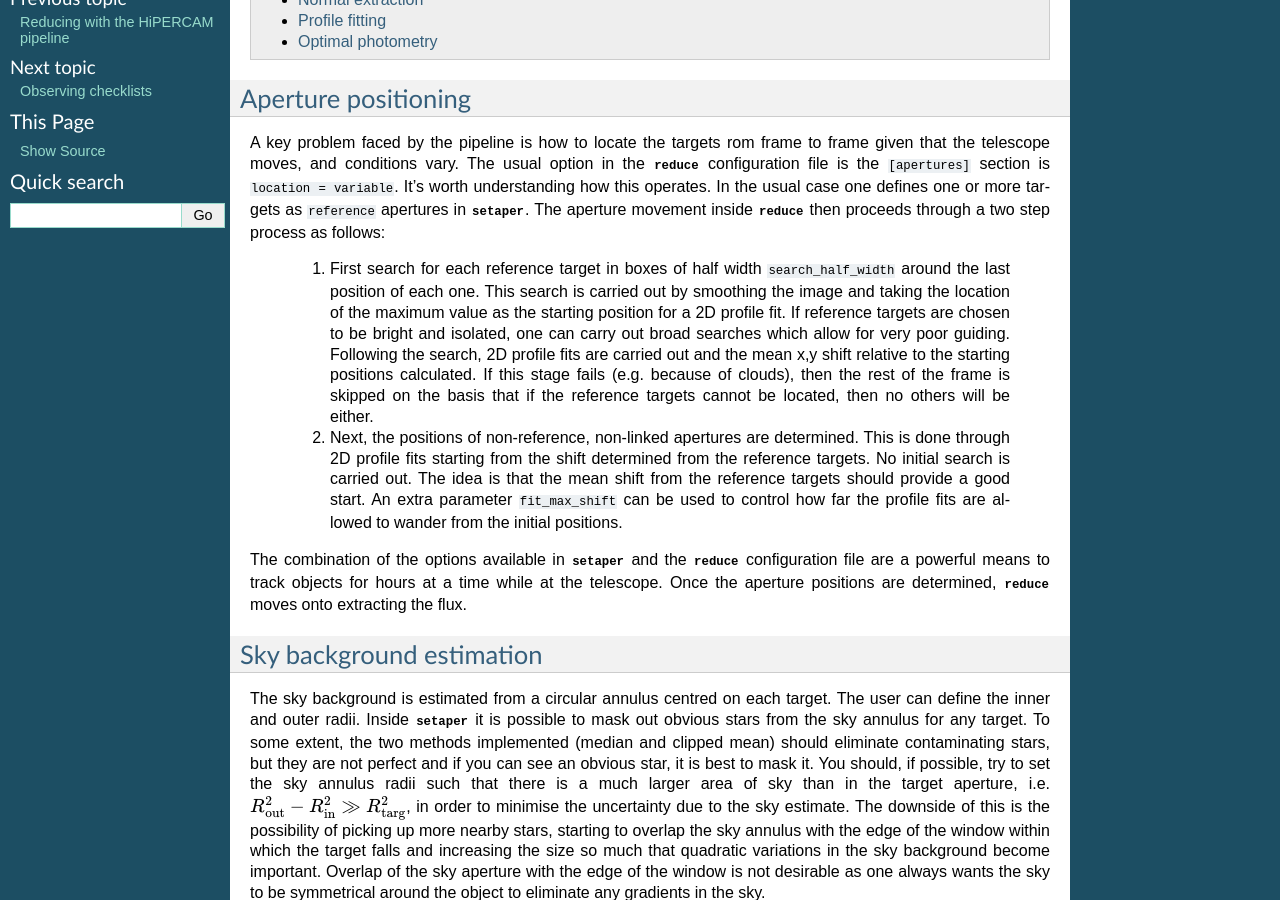
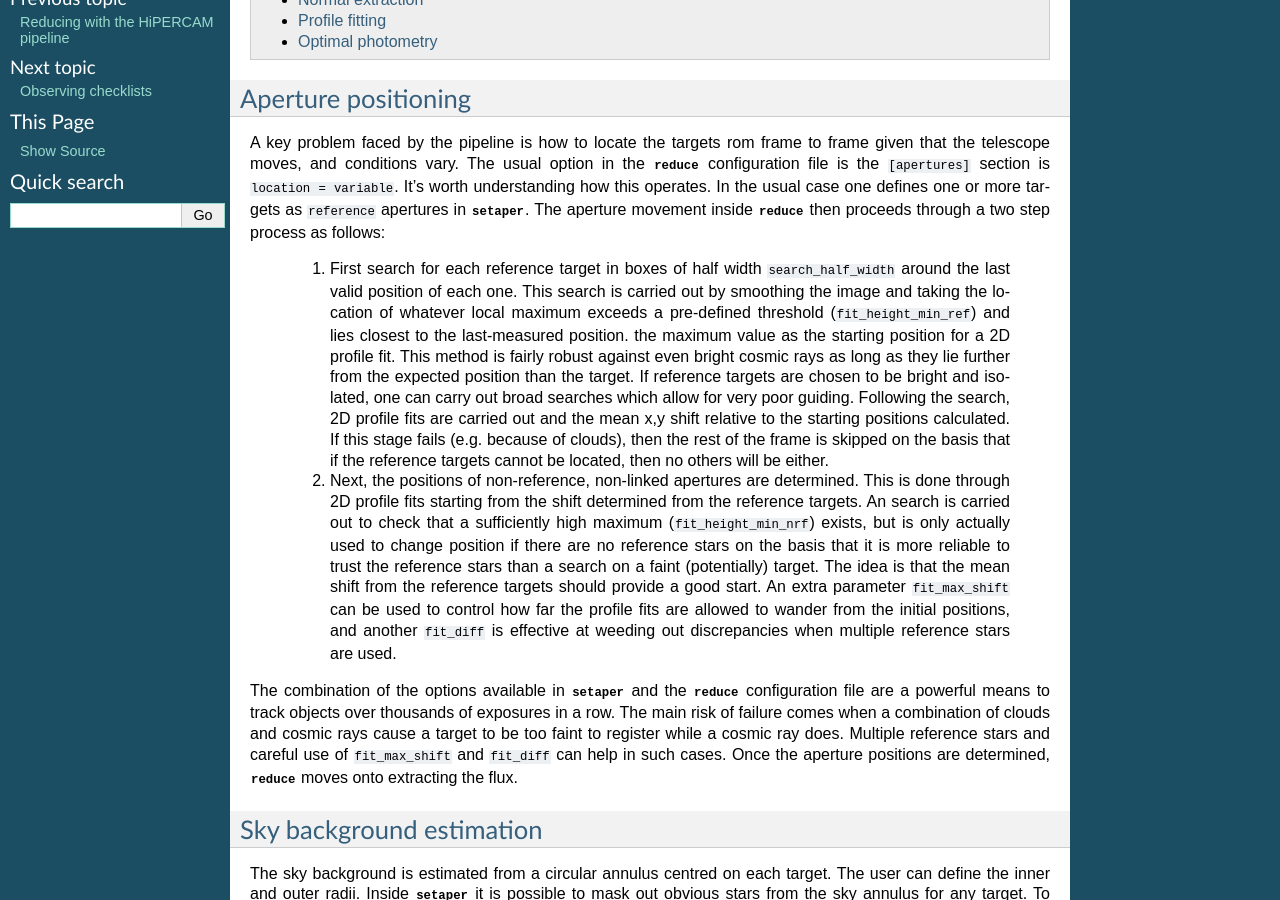
Before and after one commit to HiPERCAM/hipercam, a Sphinx documentation site: the page built from docs/photometry.rst, in a window 1280 px wide and 900 px high, scrolled down 324 px. Built offline with Sphinx 7.4.7, drawn with Linux system fonts in a browser that asks for light colours; formulas are drawn with MathJax 3.

Commit message:
updated description of re-positioning given recent changes

```diff
--- a/docs/photometry.rst
+++ b/docs/photometry.rst
@@ -31,29 +31,40 @@ usual case one defines one or more targets as ``reference`` apertures in
 step process as follows:
 
  #. First search for each reference target in boxes of half width
-    ``search_half_width`` around the last position of each one. This
-    search is carried out by smoothing the image and taking the location
-    of the maximum value as the starting position for a 2D profile fit.
-    If reference targets are chosen to be bright and isolated, one can
-    carry out broad searches which allow for very poor guiding. Following
-    the search, 2D profile fits are carried out and the mean x,y shift
-    relative to the starting positions calculated. If this stage fails (e.g.
-    because of clouds), then the rest of the frame is skipped on the basis
-    that if the reference targets cannot be located, then no others will be
-    either.
+    ``search_half_width`` around the last valid position of each one. This
+    search is carried out by smoothing the image and taking the location of
+    whatever local maximum exceeds a pre-defined threshold
+    (``fit_height_min_ref``) and lies closest to the last-measured position.
+    the maximum value as the starting position for a 2D profile fit. This
+    method is fairly robust against even bright cosmic rays as long as they
+    lie further from the expected position than the target.  If reference
+    targets are chosen to be bright and isolated, one can carry out broad
+    searches which allow for very poor guiding. Following the search, 2D
+    profile fits are carried out and the mean x,y shift relative to the
+    starting positions calculated. If this stage fails (e.g.  because of
+    clouds), then the rest of the frame is skipped on the basis that if the
+    reference targets cannot be located, then no others will be either.
 
  #. Next, the positions of non-reference, non-linked apertures are
     determined. This is done through 2D profile fits starting from the shift
-    determined from the reference targets. No initial search is carried
-    out. The idea is that the mean shift from the reference targets should
-    provide a good start. An extra parameter ``fit_max_shift`` can be used to
-    control how far the profile fits are allowed to wander from the initial
-    positions.
+    determined from the reference targets. An search is carried out to check
+    that a sufficiently high maximum (``fit_height_min_nrf``) exists, but is
+    only actually used to change position if there are no reference stars on
+    the basis that it is more reliable to trust the reference stars than a
+    search on a faint (potentially) target.  The idea is that the mean shift
+    from the reference targets should provide a good start. An extra parameter
+    ``fit_max_shift`` can be used to control how far the profile fits are
+    allowed to wander from the initial positions, and another ``fit_diff`` is
+    effective at weeding out discrepancies when multiple reference stars are
+    used.
 
 The combination of the options available in |setaper| and the |reduce|
-configuration file are a powerful means to track objects for hours at a time
-while at the telescope. Once the aperture positions are determined, |reduce|
-moves onto extracting the flux.
+configuration file are a powerful means to track objects over thousands of
+exposures in a row. The main risk of failure comes when a combination of
+clouds and cosmic rays cause a target to be too faint to register while a
+cosmic ray does. Multiple reference stars and careful use of ``fit_max_shift``
+and ``fit_diff`` can help in such cases. Once the aperture positions are
+determined, |reduce| moves onto extracting the flux.
 
 Sky background estimation
 =========================
```
